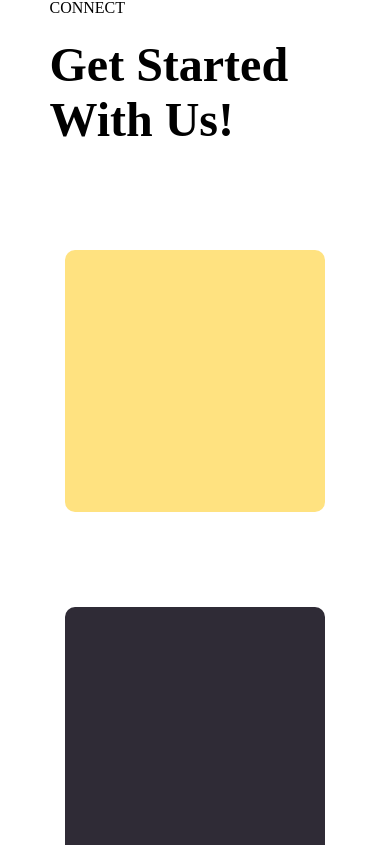
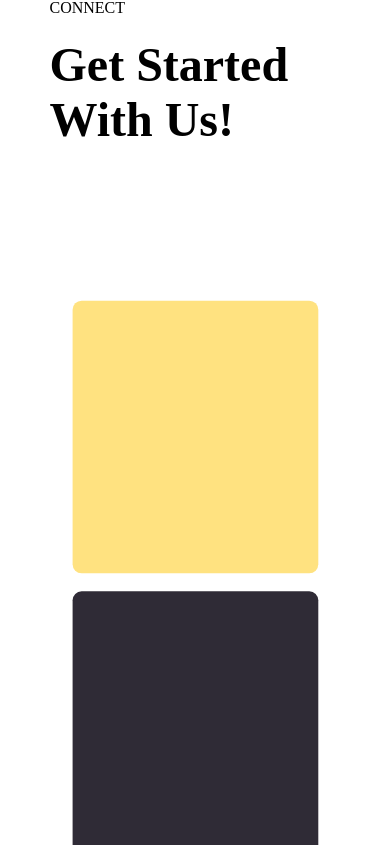
Before and after one commit to RishabhDotasara/InstiBuzz, a React (Vite) app in the folder Instibuzz/: page / in a window 390 px wide. Shown: the part 1155-2000 px from the top of the page. Built offline with nearby package versions, Linux system fonts and the light colour scheme.

Commit message:
changes for responsiveness

```diff
--- a/Instibuzz/src/components/services.css
+++ b/Instibuzz/src/components/services.css
@@ -4,6 +4,7 @@
     padding: 0;
     box-sizing: border-box;
     /* background: red; */
+    /* font-family: 'Trebuchet MS', 'Lucida Sans Unicode', 'Lucida Grande', 'Lucida Sans', Arial, sans-serif; */
 }
 
 .ourServices-container
@@ -39,7 +40,7 @@
 }
 .ourServices-container .services-description-cont .heading
 {
-    font-size: 5rem;
+    font-size: clamp(2rem, 6vw, 4rem);
     text-align: center;
     padding: 80px 10px;
 }
@@ -77,6 +78,7 @@
     height:80%;
     width: 15vw;
     border-radius: 10px;
+    aspect-ratio: 9/16   ;
 }
 
 .ourServices-container .services-description-cont .card .desc
@@ -86,13 +88,14 @@
     gap: 80px;
     height: 100%;
     align-items: center;
+
     /* justify-content: center; */
 }
 
 .ourServices-container .services-description-cont .card .desc p
 {
     width: 40%;
-    font-size: 1.2rem;
+    font-size: clamp(1rem, 2vw, 1.5rem);
     line-height: 25px;
     font-weight: 300;
 }
@@ -113,6 +116,7 @@
     display: flex;
     flex-direction: column;
     align-items: center;
+    /* background: red; */
 }
 .connect-cont .heading
 {
@@ -136,11 +140,12 @@
 {
     /* background: red; */
     height: 500px;
-    width: 95%;
+    width: 100%;
+    /* max-width: 80vw; */
     display: flex;
-    gap: 30px;
+    /* gap: 30px; */
     align-items: center;
-    justify-content: space-between;
+    justify-content: center;
 }
 
 .connect-cont .graphics-cont .card-holder
@@ -149,6 +154,7 @@
     /* background: green; */
     width: calc(100% / 4);
     display: flex;
+    align-items: center;
     flex-direction: column;
 }
 
@@ -167,8 +173,11 @@
 {
     background: #FFE280;
     width: 100%;
-    height: 80%;
+    /* height: 80%; Might need to adjust or remove this */
     border-radius: 10px;
+    aspect-ratio: 9 /10 ;
+    min-width: 100px; /* Example minimum size */
+    max-width: 300px; /* Example maximum size */
 }
 
 .order-cont
@@ -221,8 +230,11 @@
     {
         flex-direction: column;
         /* background: red; */
-        height: 1400px;
-        padding: 0;
+        gap: 20px;
+        height: fit-content;
+        transform: scale(0.9);
+        padding: 20px 0;
+
     }
     .connect-cont .graphics-cont .card-holder
     {
@@ -230,6 +242,8 @@
         width: 70%;
         justify-content: center;
         height: calc(100%/4);
+        align-items: center;
+
     }
     .ourServices-container .services-description-cont .heading
     {
@@ -283,4 +297,28 @@
         /* background: red; */
         padding: 0px 20px;
     }
+    .order-cont h1
+    {
+        /* font-size: 1.6rem; */
+        /* background: red; */
+        width: 70vw;
+    }
 }
+
+@media screen and (max-width:1500px) and (min-width:700px) {
+    .order-cont h1 {
+        font-size: clamp(1.5rem, 4vw, 2.6rem);
+    }
+
+    .connect-cont .heading h1 {
+        font-size: clamp(2.5rem, 6vw, 4rem);
+    }
+    .connect-cont .graphics-cont
+    {
+        /* flex-wrap: wrap; */
+        transform: scale(0.9);
+        gap: 10px;
+    }
+
+
+}
```
